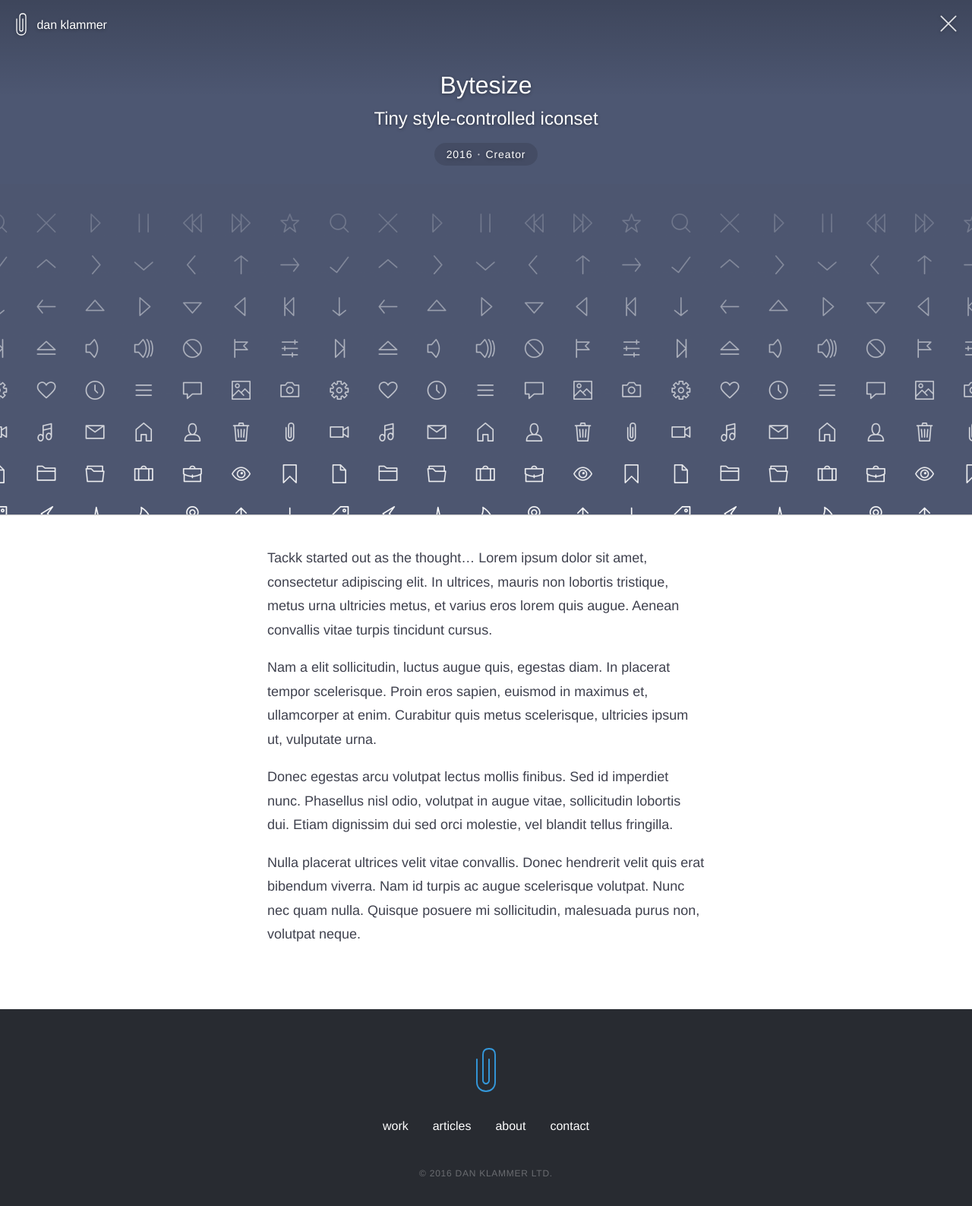
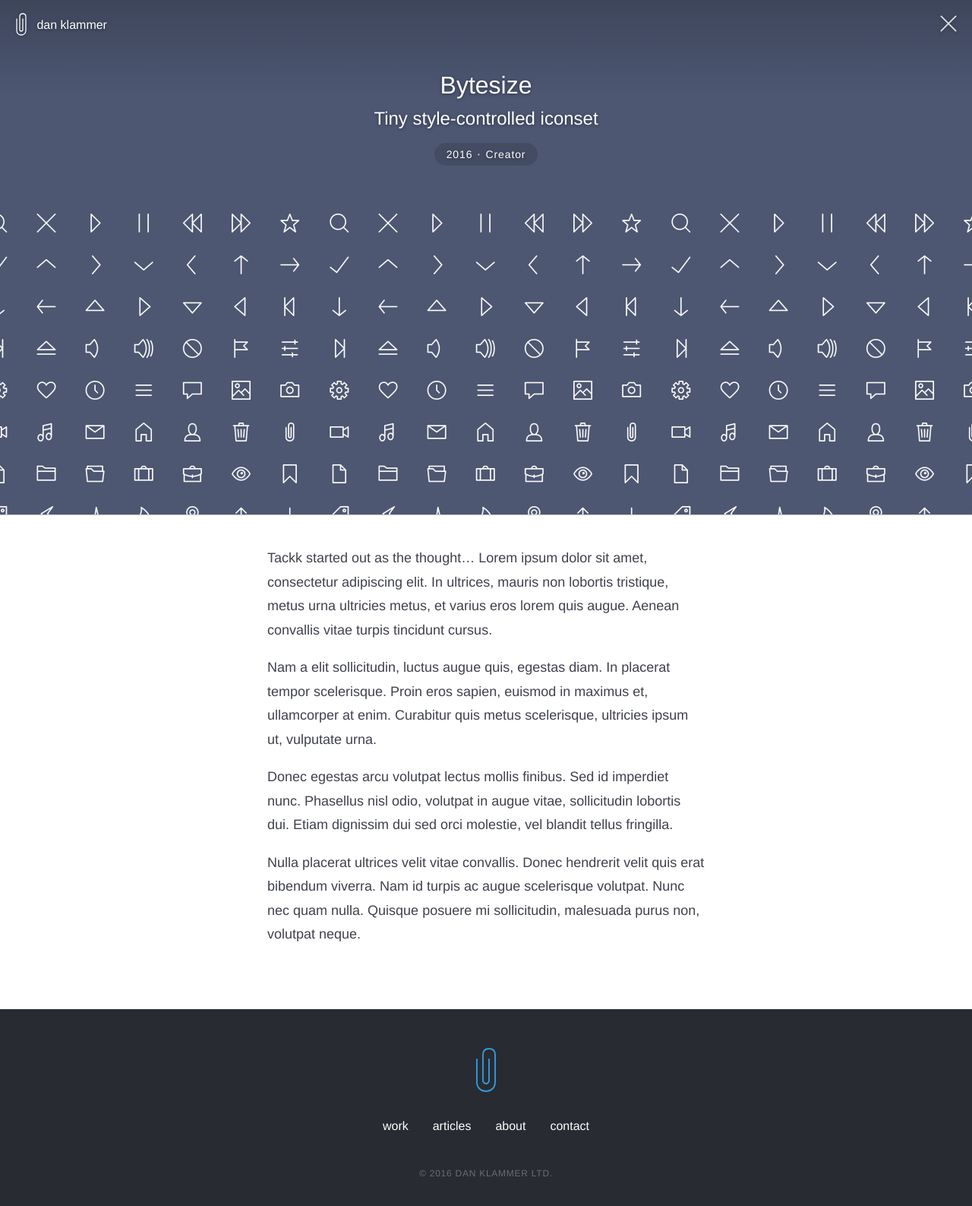
Before and after one commit to danklammer/danklammer.github.io, a Jekyll site: the page built from work/_posts/2016-06-01-bytesize.md, in a window 1280 px wide. Shown: the whole page at 76% size. Built offline with Jekyll 4.4.1, drawn with Linux system fonts in a browser that asks for light colours.

Commit message:
Color banding cannot be unseen... remove gradient.

```diff
--- a/work/_posts/2016-06-01-bytesize.md
+++ b/work/_posts/2016-06-01-bytesize.md
@@ -6,7 +6,7 @@ year:           2016
 role:           Creator
 color:          "77, 87, 114"
 cover-image:    /img/work/bytesize/bytesize-cover.jpg
-hero-image:     /img/work/bytesize/bytesize-hero.png
+hero-image:     /img/work/bytesize/bytesize-hero.jpg
 hero-position:  center bottom
 hero-repeat:    repeat-x
 permalink:      /bytesize-icons/
```
Also changed, not shown: img/work/bytesize/bytesize-cover.jpg, img/work/bytesize/bytesize-hero.jpg (added), img/work/bytesize/bytesize-hero.png (deleted).
